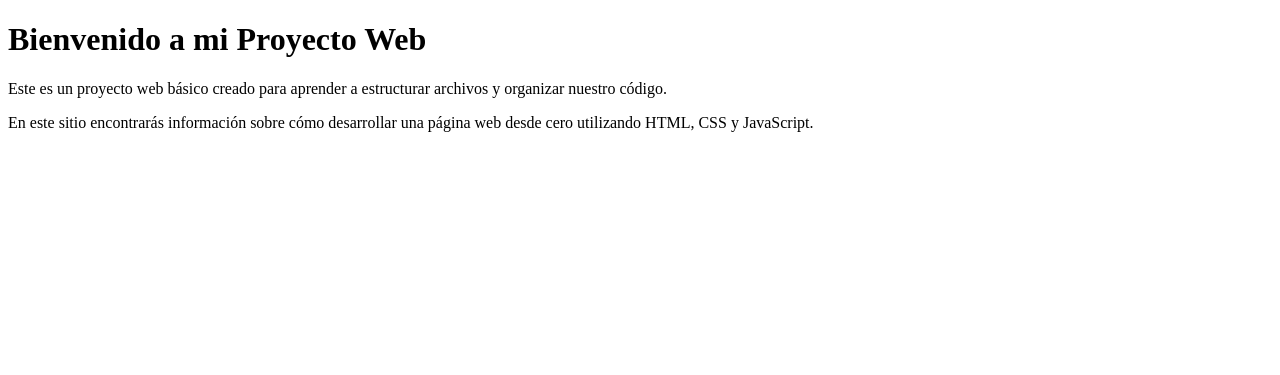
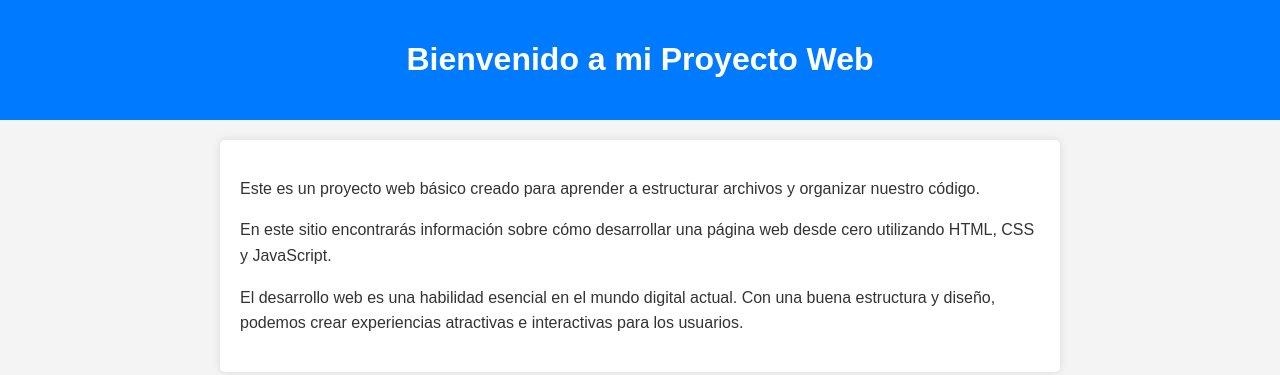
Before and after one commit to Asierlm/mi_proyecto_web, a plain HTML site: page index.html in a window 1280 px wide. Drawn offline with Linux system fonts and the light colour scheme.

Commit message:
Segundo commit: Añadido código css

```diff
--- a/css/style.css
+++ b/css/style.css
@@ -0,0 +1,27 @@
+body {
+    font-family: Arial, sans-serif;
+    margin: 0;
+    padding: 0;
+    background-color: #f4f4f4;
+    color: #333;
+}
+
+header {
+    background-color: #007bff;
+    color: white;
+    text-align: center;
+    padding: 20px;
+}
+
+main {
+    max-width: 800px;
+    margin: 20px auto;
+    padding: 20px;
+    background-color: white;
+    box-shadow: 0 0 10px rgba(0, 0, 0, 0.1);
+    border-radius: 5px;
+}
+
+p {
+    line-height: 1.6;
+}
--- a/index.html
+++ b/index.html
@@ -13,6 +13,9 @@
     <main>
         <p>Este es un proyecto web básico creado para aprender a estructurar archivos y organizar nuestro código.</p>
         <p>En este sitio encontrarás información sobre cómo desarrollar una página web desde cero utilizando HTML, CSS y JavaScript.</p>
+        <p>El desarrollo web es una habilidad esencial en el mundo digital actual. Con una buena estructura y diseño, podemos crear experiencias atractivas e interactivas para los usuarios.</p>
+
     </main>
+
 </body>
 </html>
```
